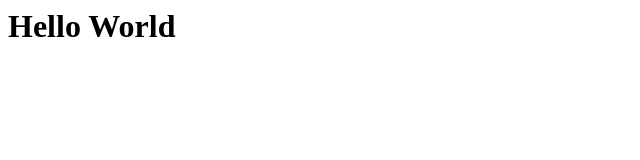
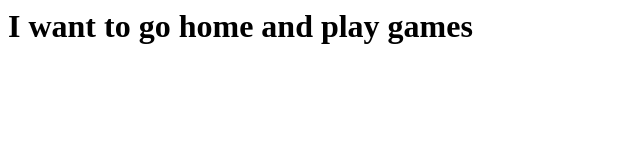
Before and after one commit to joeyparkk/test2, a plain HTML site: page index.html in a window 1280 px wide. Shown: the whole page, without its empty margins (0-640 px from the left). Drawn offline with Linux system fonts and the light colour scheme.

Commit message:
Second Commit

```diff
--- a/index.html
+++ b/index.html
@@ -6,7 +6,7 @@
     </head>
     <body>
         <h1>
-            Hello World
+            I want to go home and play games
         </h1>
     </body>
 </html>
```
